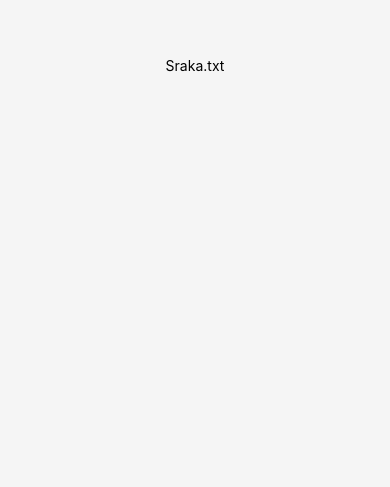
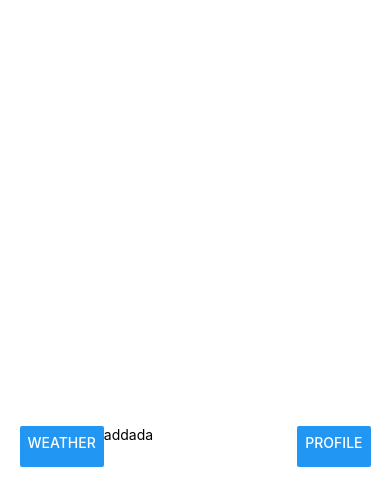
Before and after one commit to EssaElToro/WeatherFit, a React Native app in the folder app/: screen / in a window 390 px wide. Shown: the part 357-844 px from the top of the page. Built offline with nearby package versions, Linux system fonts and the light colour scheme.

Commit message:
Update App.tsx

```diff
--- a/app/App.tsx
+++ b/app/App.tsx
@@ -1,10 +1,18 @@
 import { StatusBar } from "expo-status-bar";
-import { StyleSheet, Text, View } from "react-native";
+import { StyleSheet, Text, View, Pressable, Button } from "react-native";
+import React from "react";
 
 export default function App() {
   return (
     <View style={styles.container}>
-      <Text>Sraka.txt</Text>
+      <View style={styles.bitmojiContainer}></View>
+      <View style={styles.buttonContainer}>
+        <Button title="Weather" onPress={() => {}} />
+        <Pressable style={{ flex: 1 }} onPress={() => {}}>
+          <Text>addada</Text>
+        </Pressable>
+        <Button title="Profile" onPress={() => {}} />
+      </View>
       <StatusBar style="auto" />
     </View>
   );
@@ -13,8 +21,19 @@ export default function App() {
 const styles = StyleSheet.create({
   container: {
     flex: 1,
-    backgroundColor: "whitesmoke",
+    justifyContent: "flex-end",
     alignItems: "center",
-    justifyContent: "center",
+  },
+  buttonContainer: {
+    flexGrow: 1,
+    flexDirection: "row",
+    justifyContent: "space-between",
+    width: "90%",
+    marginBottom: 20,
+    marginLeft: 20,
+    marginRight: 20,
+  },
+  bitmojiContainer: {
+    flexGrow: 100,
   },
 });
```
